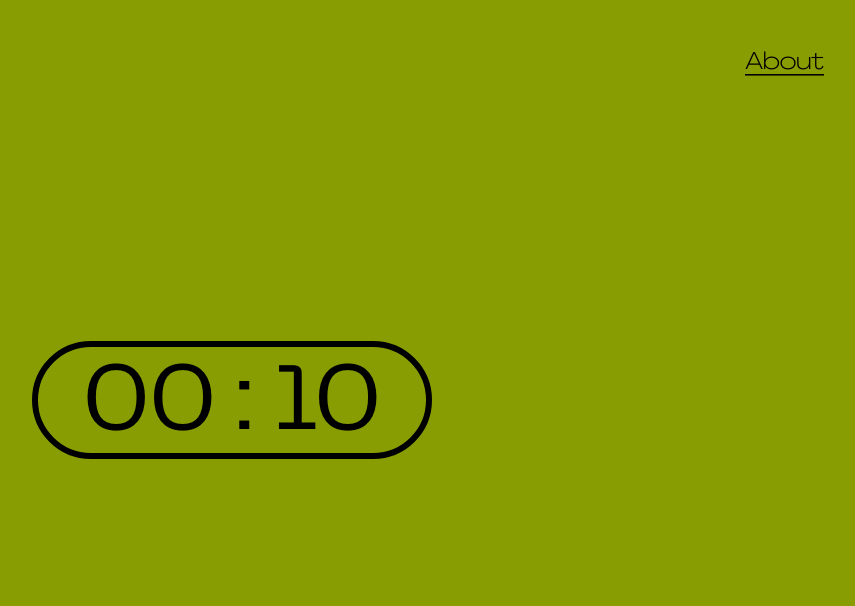
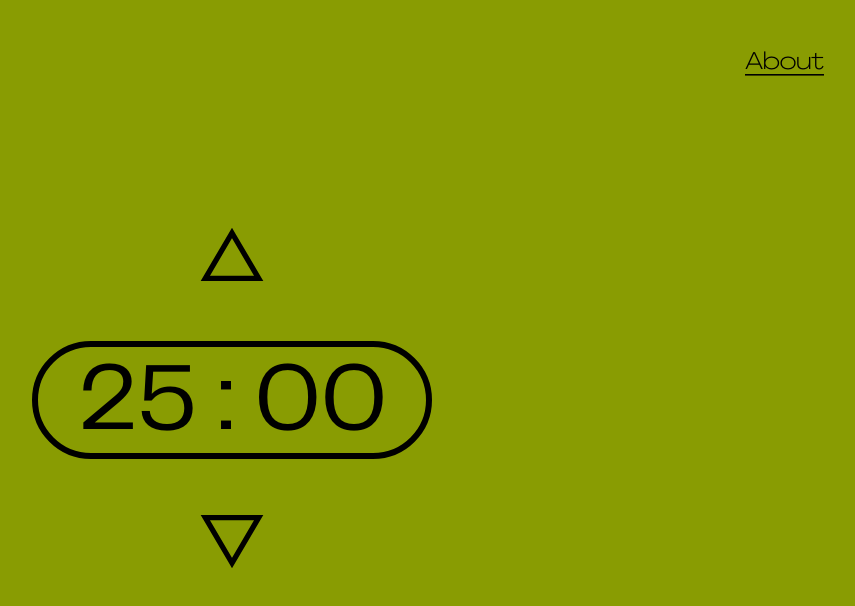
Before and after one commit to nehahirve/tommy-toes, a React (Create React App) app: page / in a window 1280 px wide. Shown: the top 606 px of the page, without its empty margins (408-1263 px from the left). Built offline with nearby package versions, Linux system fonts and the light colour scheme.

Commit message:
increment / decrement

```diff
--- a/src/App.js
+++ b/src/App.js
@@ -7,12 +7,11 @@ import ToggleButton from './components/ToggleButton'
 
 import useTimer from './hooks/useTimer'
 
-const DURATION = 10000
-const BREAK_DURATION = 5000
+const DURATION = 25 * 60 * 1000
 
 function App() {
   const [appVisible, setAppVisible] = useState(true)
-  const [timer, toggleTimer] = useTimer(DURATION, BREAK_DURATION)
+  const [timer, toggleTimer] = useTimer(DURATION)
 
   const toggleApp = () => setAppVisible(!appVisible)
 
@@ -24,17 +23,17 @@ function App() {
     if (timer.active) {
       timerInterval =
         timer.time > 0 &&
-        setInterval(() => {
+        setTimeout(() => {
           toggleTimer('COUNTDOWN')
-        }, 1000)
-    } else clearInterval(timerInterval)
-    return () => clearInterval(timerInterval)
+        }, 10)
+    } else clearTimeout(timerInterval)
+    return () => clearTimeout(timerInterval)
   }, [timer.time, timer.active])
 
   return (
     <Backdrop
       time={timer.time}
-      duration={timer.onABreak ? BREAK_DURATION : DURATION}
+      duration={timer.duration}
       onABreak={timer.onABreak}
     >
       <ToggleButton toggled={!appVisible} toggle={toggleApp} />
--- a/src/components/Backdrop.js
+++ b/src/components/Backdrop.js
@@ -17,7 +17,8 @@ const Wrapper = styled.div`
 
 const Backdrop = ({ time, children, duration, onABreak }) => {
   const gradient = onABreak ? gradientBreak : gradientWork
-  const ripeness = gradient[Math.floor(mapToGradient(time, duration)) - 1]
+  const range = onABreak ? duration / 5 : duration
+  const ripeness = gradient[Math.floor(mapToGradient(time, range)) - 1]
 
   return (
     <main>
--- a/src/components/TimerDisplay.js
+++ b/src/components/TimerDisplay.js
@@ -2,6 +2,28 @@ import { useState } from 'react'
 import styled from 'styled-components'
 import { msToHuman } from '../Utils'
 import 'animate.css'
+
+const Wrapper = styled.div`
+  display: flex;
+  flex-direction: column;
+  align-items: center;
+`
+
+const Triangle = styled.button`
+  width: 40%;
+  background: none;
+  padding: 3rem;
+  fill: none;
+  stroke: black;
+  stroke-width: 10;
+  stroke-alignment: inner;
+  stroke-linecap: round;
+  stroke-linejoin: mitier;
+  &:focus svg,
+  svg:hover {
+    fill: black;
+  }
+`
 
 const Display = styled.button`
   width: 25rem;
@@ -20,7 +42,7 @@ const Display = styled.button`
 
 const TimerDisplay = ({ timer, toggleTimer }) => {
   const [label, setLabel] = useState(null)
-  const { time, control, onABreak } = timer
+  const { time, control, onABreak, duration } = timer
 
   const triggerHoverState = e => {
     e.target.focus()
@@ -36,7 +58,24 @@ const TimerDisplay = ({ timer, toggleTimer }) => {
     toggleTimer(control)
   }
 
+  const incrementTime = e => {
+    e.target.blur()
+    toggleTimer('INCREMENT')
+  }
+  const decrementTime = e => {
+    e.target.blur()
+    toggleTimer('DECREMENT')
+  }
+
   return (
+    <Wrapper>
+      {duration === time && (
+        <Triangle onClick={incrementTime}>
+          <svg xmlns='http://www.w3.org/2000/svg' viewBox='-10 0 120 120'>
+            <polygon points='50 15, 100 100, 0 100' />
+          </svg>
+        </Triangle>
+      )}
       <Display
         className={
           time === 0
@@ -52,6 +91,18 @@ const TimerDisplay = ({ timer, toggleTimer }) => {
       >
         {label || msToHuman(time)}
       </Display>
+      {duration === time && (
+        <Triangle onClick={decrementTime}>
+          <svg
+            style={{ transform: 'rotate(180deg)' }}
+            xmlns='http://www.w3.org/2000/svg'
+            viewBox='-10 0 120 120'
+          >
+            <polygon points='50 15, 100 100, 0 100' />
+          </svg>
+        </Triangle>
+      )}
+    </Wrapper>
   )
 }
 
--- a/src/hooks/useTimer.js
+++ b/src/hooks/useTimer.js
@@ -7,19 +7,31 @@ const alarm = new Audio(alarmSFX)
 const work = new Audio(workSFX)
 alarm.volume = 0.6
 
-export default function useTimer(
-  DURATION = 25 * 60000,
-  BREAK_DURATION = 5 * 60000
-) {
+export default function useTimer(DURATION) {
   const [timer, setTimer] = useState({
     active: false,
     time: DURATION,
+    duration: DURATION,
     onABreak: false,
     control: 'START'
   })
 
   const toggleTimer = action => {
     switch (action) {
+      case 'INCREMENT':
+        setTimer({
+          ...timer,
+          duration: timer.duration + 60000,
+          time: timer.duration + 60000
+        })
+        break
+      case 'DECREMENT':
+        setTimer({
+          ...timer,
+          duration: timer.duration - 60000,
+          time: timer.duration - 60000
+        })
+        break
       case 'START':
         setTimer({ ...timer, active: true, control: 'PAUSE' })
         break
@@ -32,7 +44,7 @@ export default function useTimer(
           active: true,
           control: 'PAUSE',
           onABreak: true,
-          time: BREAK_DURATION
+          time: timer.duration / 5
         })
         break
       case 'RESET':
@@ -40,7 +52,7 @@ export default function useTimer(
           ...timer,
           control: 'START',
           onABreak: false,
-          time: DURATION
+          time: timer.duration
         })
         break
       case 'COUNTDOWN':
```
Also changed, not shown: src/index.css (+3 -1 lines). Lines whose indentation alone changed are shown as unchanged.
